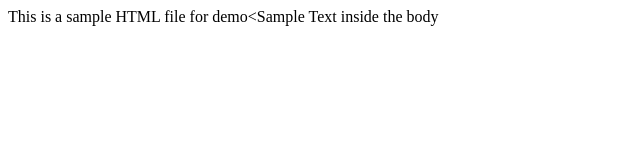
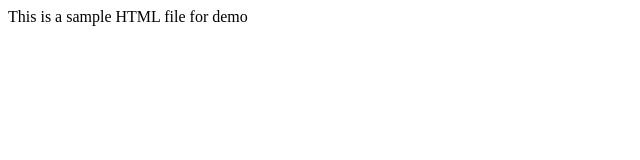
Before and after one commit to mishajain22/HttpRemoteDemo, a plain HTML site: page index.html in a window 1280 px wide. Shown: the whole page, without its empty margins (0-640 px from the left). Drawn offline with Linux system fonts and the light colour scheme.

Commit message:
reverting the changes to body of html file t Please enter the commit message for your changes. Lines starting

```diff
--- a/index.html
+++ b/index.html
@@ -1 +1 @@
-<html><head>This is a sample HTML file for demo</head><<body>Sample Text inside the body</body></html>
+<html><head>This is a sample HTML file for demo</head></html>
```
